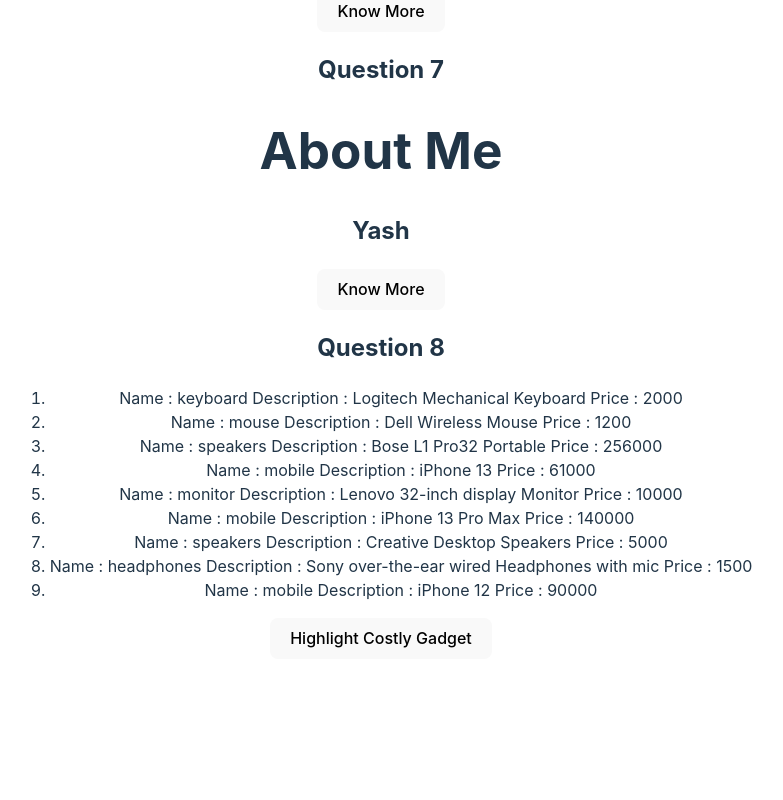
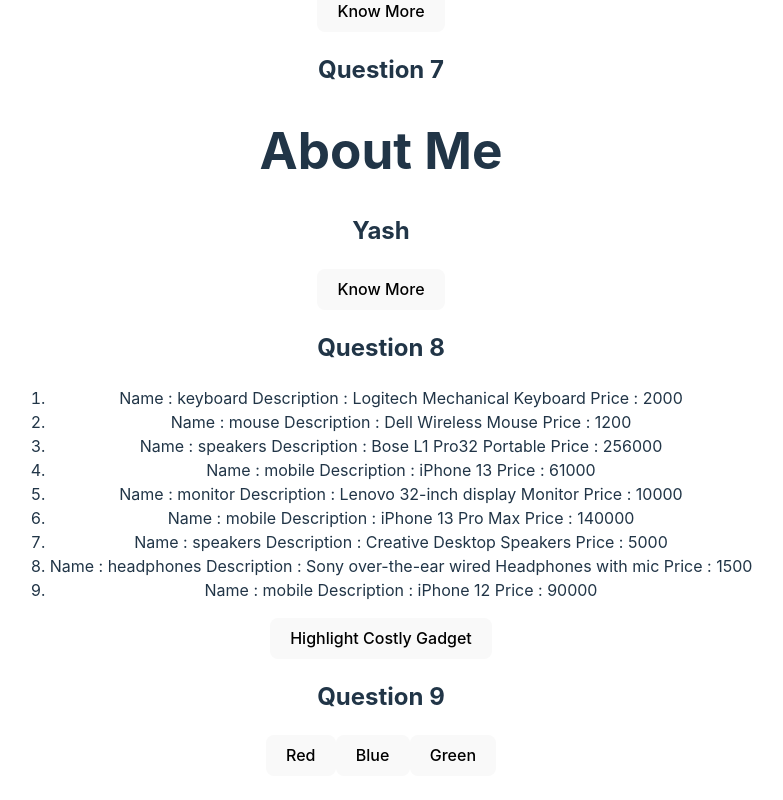
Before and after one commit to yashpatidar17/Neog-React, a React (Vite) app in the folder reactPracticeSet2/reactquestionset2/: page / in a window 1280 px wide. Shown: the part 1053-1853 px from the top of the page, without its empty margins (259-1042 px from the left). Before the commit the page ends 1744 px from the top, so only its background shows below. Built offline with nearby package versions, Linux system fonts and the light colour scheme.

Commit message:
Add- question 9 of set 2

```diff
--- a/reactPracticeSet2/reactquestionset2/src/App.jsx
+++ b/reactPracticeSet2/reactquestionset2/src/App.jsx
@@ -10,6 +10,7 @@
 import { Question7 } from "./Question7";
 import { Question8 } from "./Question8";
 import { gadgets } from "./Gadgets";
+import { Question9 } from "./Question9";
 
 const userData = {
   name: 'John',
@@ -36,6 +37,7 @@
       <Question6 title = {title} content={content}/>
       <Question7 heading={heading} name={name} learning={learning}/>
       <Question8  productlist = {gadgets}/>
+      <Question9/>
     </div>
   );
 }
--- /dev/null
+++ b/reactPracticeSet2/reactquestionset2/src/Question9.jsx
@@ -0,0 +1,30 @@
+import { useState } from "react"
+
+export const Question9 =()=>{
+    const red = '#EE4B2B'
+const blue = '#89CFF0'
+const green = '#7FFFD4'
+const [showcode,setshowcode] = useState(false)
+
+const showcodehandler1 = () =>{
+    setshowcode(!showcode)
+}
+const showcodehandler2 = () =>{
+    setshowcode(!showcode)
+}
+const showcodehandler3 = () =>{
+    setshowcode(!showcode)
+}
+
+    return(
+        <div>
+            <h2>Question 9 </h2>
+            <button onClick={showcodehandler1}>Red</button>
+            <p style={{display : showcode ? "block":"none"}}>{red}</p>
+            <button onClick={showcodehandler2}>Blue</button>
+            <p style={{display : showcode ? "block":"none"}}>{blue}</p>
+            <button onClick={showcodehandler3}>Green</button>
+            <p style={{display : showcode ? "block":"none"}}>{green}</p>
+        </div>
+    )
+}
```
Also changed, not shown: reactPracticeSet2/reactquestionset2/src/Question10.jsx (added).
